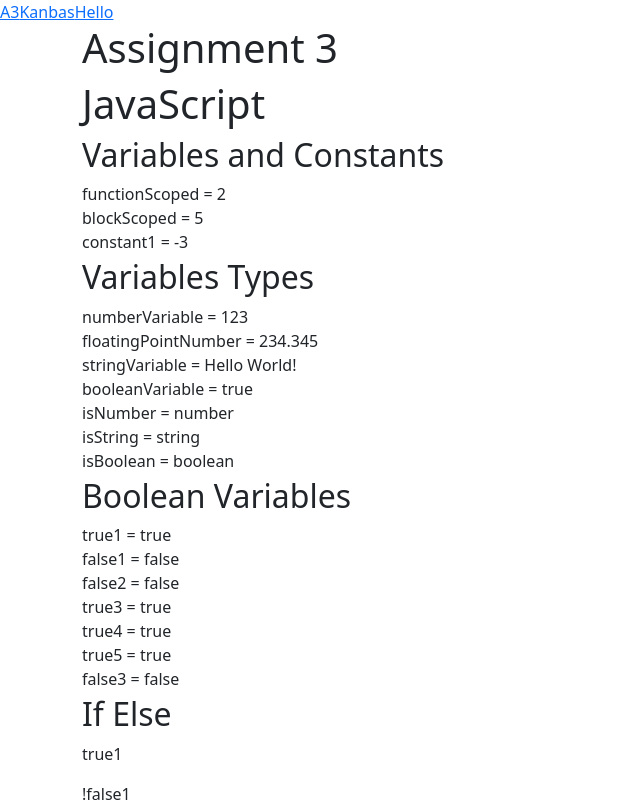
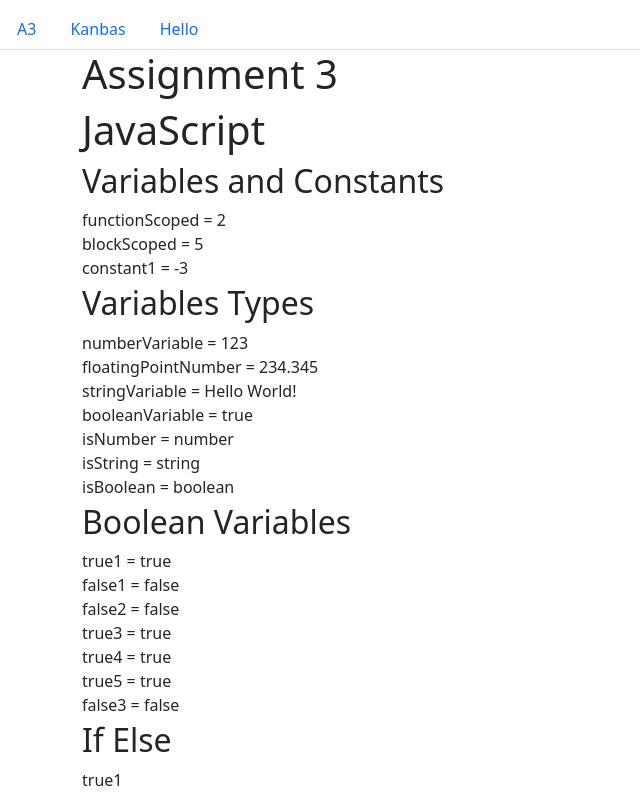
Before and after one commit to dnydlk/kanbas-react-web-app, a React (Create React App) app: page /#/Labs in a window 1280 px wide. Shown: the top 802 px of the page, without its empty margins (0-640 px from the left). Built offline with nearby package versions, Linux system fonts and the light colour scheme.

Commit message:
Add Nav component

```diff
--- /dev/null
+++ b/src/Nav.tsx
@@ -0,0 +1,19 @@
+import { Link } from "react-router-dom";
+
+function Nav() {
+  return (
+    <nav className="nav nav-tabs mt-2">
+      <Link className="nav-link" to="/labs/a3">
+        A3
+      </Link>
+      <Link className="nav-link" to="/kanbas">
+        Kanbas
+      </Link>
+      <Link className="nav-link" to="/hello">
+        Hello
+      </Link>
+    </nav>
+  );
+}
+
+export default Nav;
--- a/src/kanbas/index.tsx
+++ b/src/kanbas/index.tsx
@@ -1,11 +1,10 @@
 import { Link } from "react-router-dom";
+import Nav from "../Nav";
 
 function Kanbas() {
   return (
     <div>
-      <Link to="/labs/a3">A3</Link>
-      <Link to="/kanbas">Kanbas</Link>
-      <Link to="/hello">Hello</Link>
+      <Nav />
       <h1>Kanbas</h1>
     </div>
   );
--- a/src/labs/a3/HelloWorld.tsx
+++ b/src/labs/a3/HelloWorld.tsx
@@ -1,11 +1,10 @@
 import { Link } from "react-router-dom";
+import Nav from "../../Nav";
 
 function HelloWorld() {
   return (
     <div>
-      <Link to="/labs/a3">A3</Link>
-      <Link to="/kanbas">Kanbas</Link>
-      <Link to="/hello">Hello</Link>
+      <Nav />
       <h1>Hello World!</h1>
     </div>
   );
--- a/src/labs/index.tsx
+++ b/src/labs/index.tsx
@@ -1,12 +1,11 @@
+import Nav from "../Nav";
 import Assignment3 from "./a3";
 import { Link } from "react-router-dom";
 
 function Labs() {
   return (
     <div id="labs">
-      <Link to="/labs/a3">A3</Link>
-      <Link to="/kanbas">Kanbas</Link>
-      <Link to="/hello">Hello</Link>
+      <Nav />
       <Assignment3 />
     </div>
   );
```
